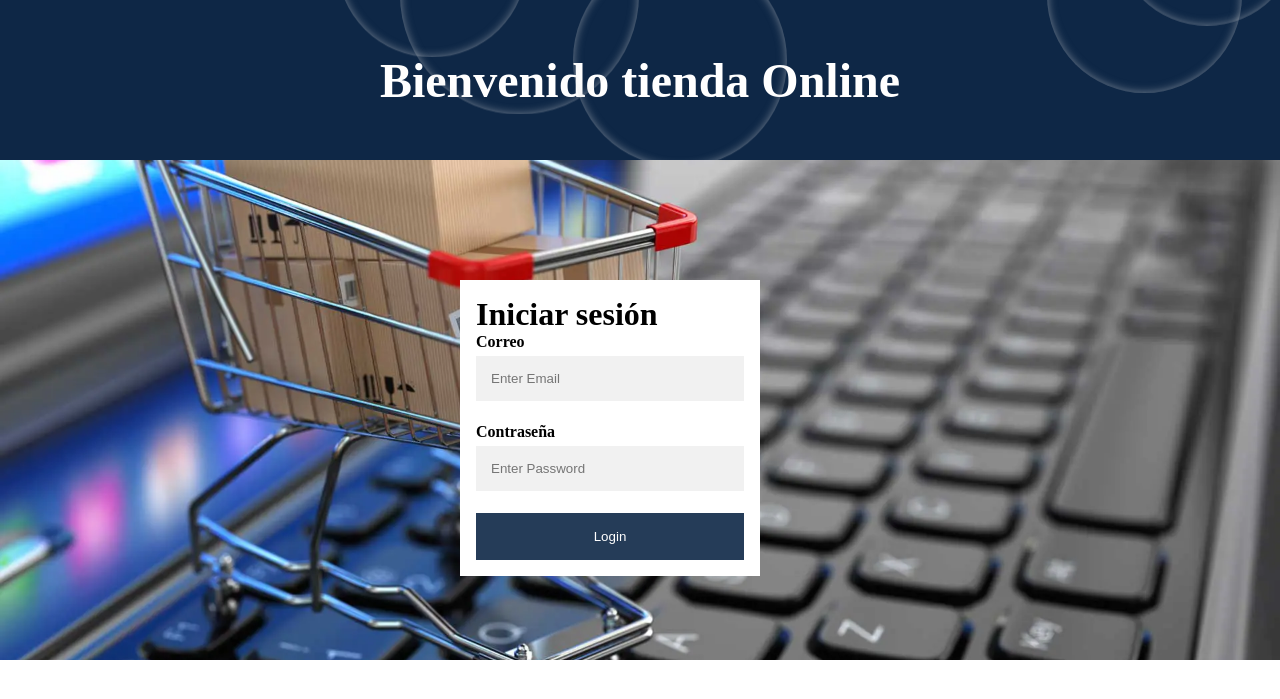
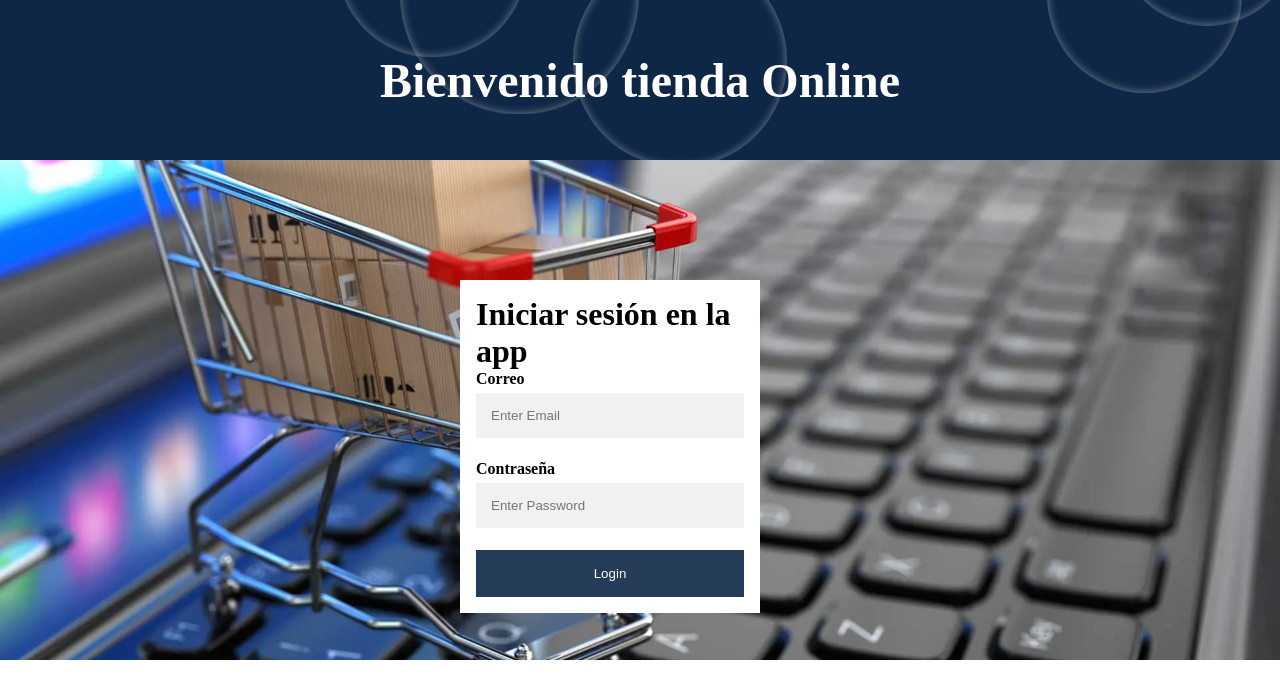
Before and after one commit to jorge9412/Tienda_Online_Pascual, a Django app: page /login/ in a window 1280 px wide. Shown: the top 699 px of the page. Run offline with Django 4.2, Linux system fonts and the light colour scheme.

Commit message:
verificando rama login

```diff
--- a/login/templates/login_app.html
+++ b/login/templates/login_app.html
@@ -13,7 +13,7 @@
 
 <div class="bg-img" style = "background-image: url('{% static 'img/img_paisaje.jpg' %}')">
   <form action="/action_page.php" class="container">
-    <h1 class ="titulo">Iniciar sesión</h1>
+    <h1 class ="titulo">Iniciar sesión en la app</h1>
 
     <label for="email"><b>Correo</b></label>
     <input type="text" placeholder="Enter Email" name="email" required>
```
